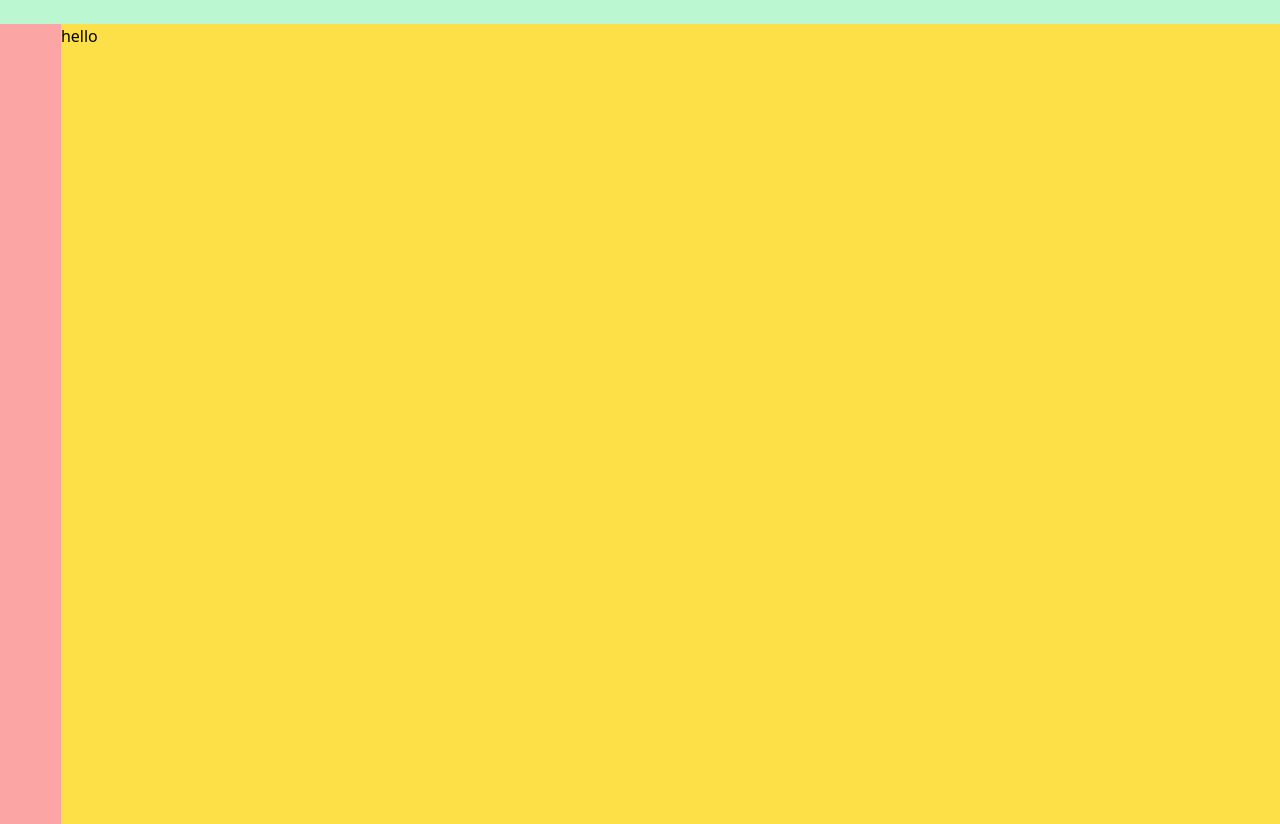
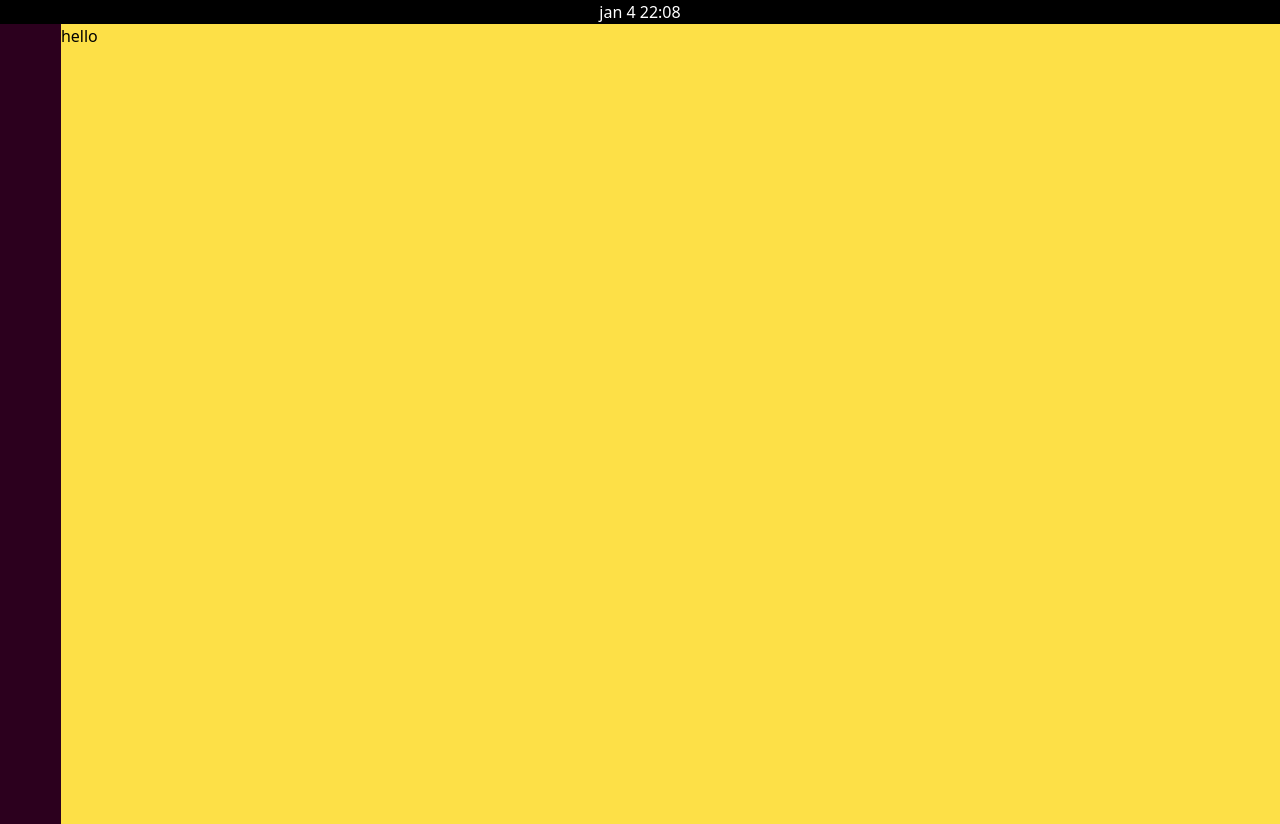
Before and after one commit to DaniilsFirgers/personal_website, a Vue app: page / in a window 1280 px wide. Built offline with nearby package versions, Linux system fonts and the light colour scheme.

Commit message:
add live clock to the project

```diff
--- a/package.json
+++ b/package.json
@@ -9,6 +9,8 @@
     "preview": "vite preview"
   },
   "dependencies": {
+    "moment": "^2.29.4",
+    "moment-timezone": "^0.5.43",
     "vue": "^3.2.47",
     "vue-router": "^4.1.6"
   },
--- a/src/layout/DefaultLayout.vue
+++ b/src/layout/DefaultLayout.vue
@@ -1,16 +1,40 @@
-<script lang="ts">
-import { defineComponent } from "vue";
+<script lang="ts" setup>
+import { ref, onBeforeUnmount } from 'vue'
+import moment from 'moment-timezone'
 
-export default defineComponent({
-    name: "DefaultLayout",
-});
+
+const timeFormat: string = 'MMM D HH:mm'
+const currentTime = ref(moment().format(timeFormat))
+
+
+function currentDatetime() {
+
+    const updateCurrentDatetime = ()=> {
+        currentTime.value = moment().format(timeFormat)
+        console.log(currentTime)
+    }
+    const updateDatetimeInterval = setInterval(updateCurrentDatetime, 1000)
+    onBeforeUnmount(()=>{
+        clearInterval(updateDatetimeInterval)
+    })
+    return {
+        currentTime
+    }
+}
+currentDatetime()
+
+
 </script>
 
 
 <template>
-<div class="w-full h-6 bg-green-200"></div>
+<header class="w-full h-6 bg-black flex flex-row justify-center">
+
+    <h1 class="text-white">{{ currentTime.toLocaleLowerCase() }}</h1>
+
+</header>
 <div class="flex flex-row">
-   <div class="w-16 h-screen bg-red-300"></div>
+   <div class="w-16 h-screen bg-dark-aubergine"></div>
        <div class="h-screen bg-yellow-300 w-full">
         <slot></slot>
     </div>
--- a/tailwind.config.js
+++ b/tailwind.config.js
@@ -5,7 +5,14 @@ export default {
     "./src/**/*.{vue,js,ts,jsx,tsx}",
   ],
   theme: {
-    extend: {},
+    extend: {
+      colors:{
+        'ubuntu-orange': '#E95420',
+        'dark-aubergine': '#2C001E',
+        'mid-aubergine': '#5E2750',
+        'light-aubergine': '#77216F'
+      }
+    },
   },
   plugins: [],
 }
```
Also changed, not shown: 1 other file (tests, documents, lock files or other folders).
